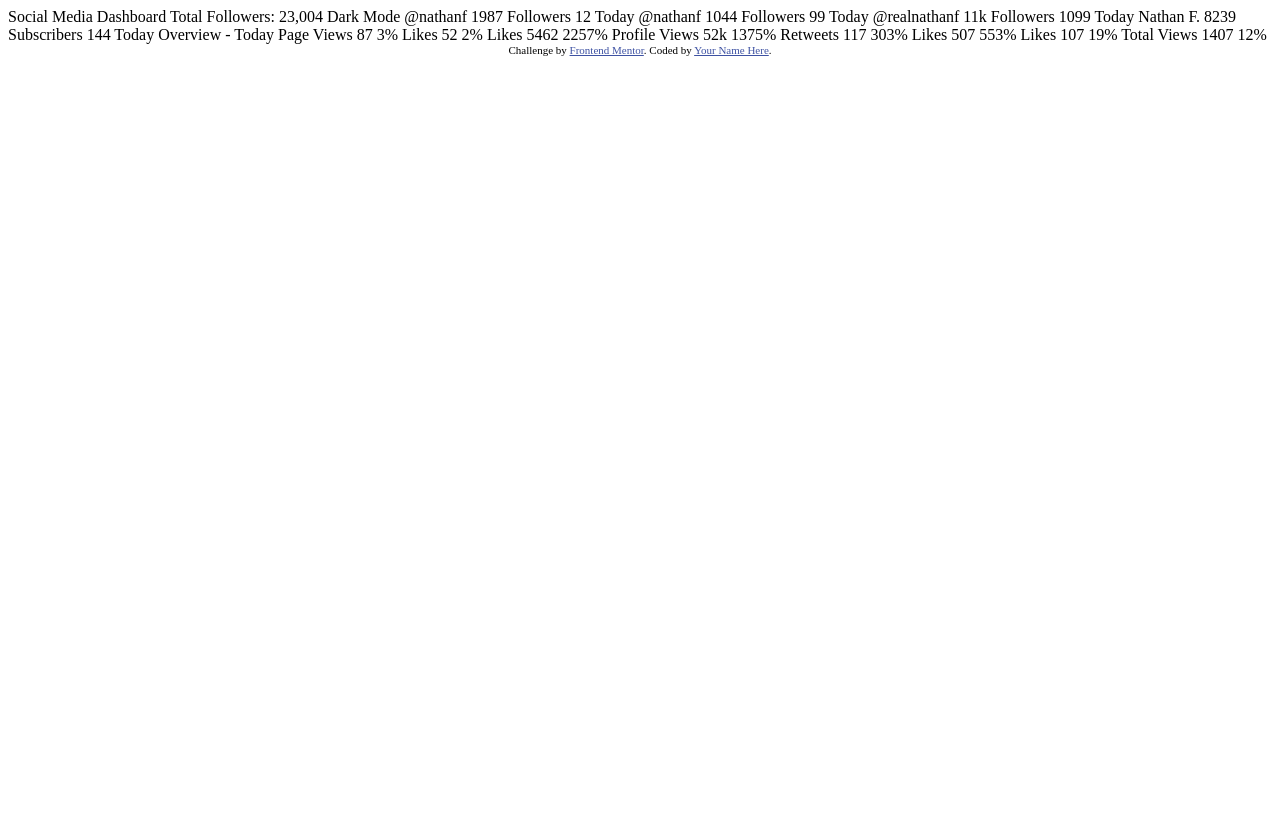
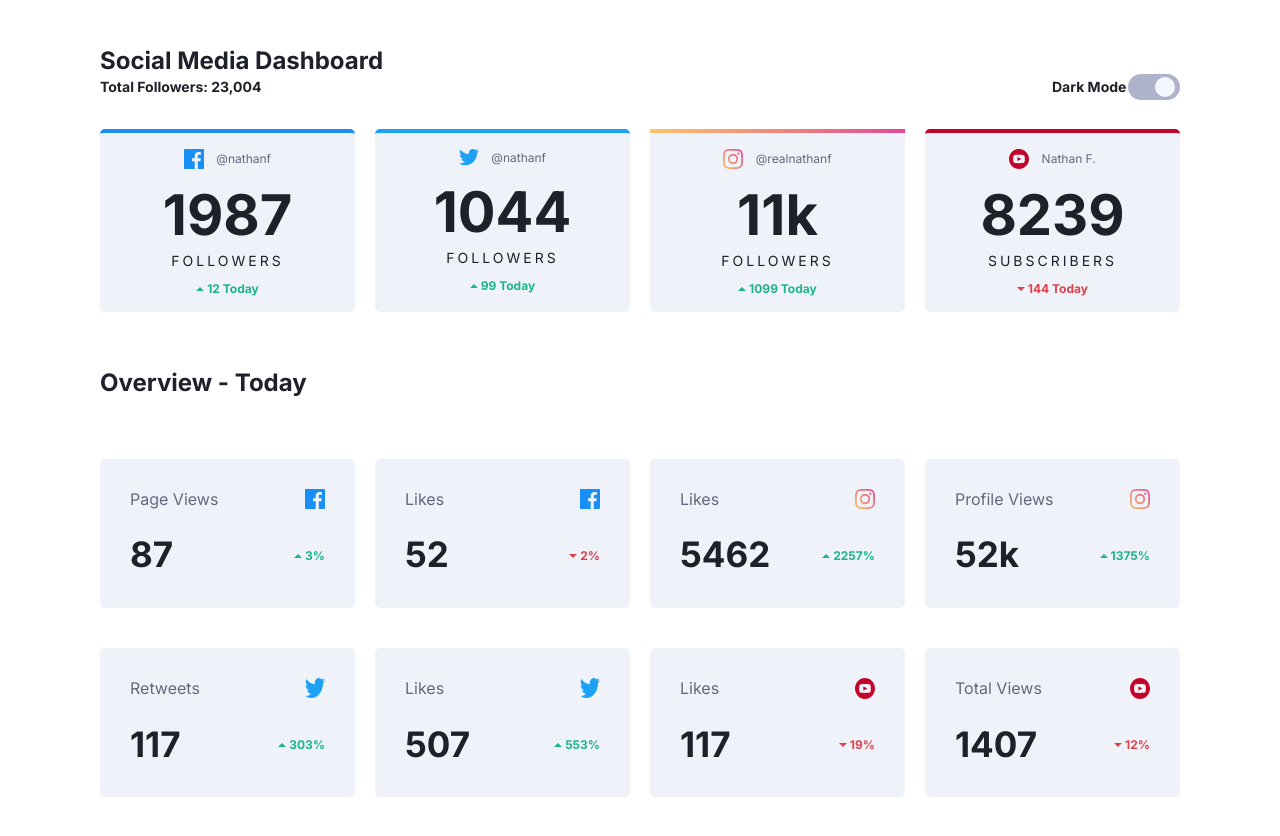
Before and after one commit to SrinthilDev/dashboard-sosmed, a plain HTML site: page index.html in a window 1280 px wide. Before the commit the page ends 800 px from the top, so only its background shows below. Drawn offline with Linux system fonts and the light colour scheme.

Commit message:
Adding Final
Final

```diff
--- /dev/null
+++ b/app.js
@@ -0,0 +1,25 @@
+ // function to set a given theme/color-scheme
+ function setTheme(themeName) {
+    localStorage.setItem('theme', themeName);
+    document.documentElement.className = themeName;
+}
+
+// function to toggle between light and dark theme
+function toggleTheme() {
+    if (localStorage.getItem('theme') === 'theme-dark') {
+        setTheme('theme-light');
+    } else {
+        setTheme('theme-dark');
+    }
+}
+
+// Immediately invoked function to set the theme on initial load
+(function () {
+    if (localStorage.getItem('theme') === 'theme-dark') {
+        setTheme('theme-dark');
+        document.getElementById('slider').checked = false;
+    } else {
+        setTheme('theme-light');
+      document.getElementById('slider').checked = true;
+    }
+})();
--- a/index.html
+++ b/index.html
@@ -1,87 +1,238 @@
 <!DOCTYPE html>
 <html lang="en">
+
 <head>
   <meta charset="UTF-8">
-  <meta name="viewport" content="width=device-width, initial-scale=1.0"> <!-- displays site properly based on user's device -->
+  <meta name="viewport" content="width=device-width, initial-scale=1.0">
+  <!-- displays site properly based on user's device -->
 
   <link rel="icon" type="image/png" sizes="32x32" href="./images/favicon-32x32.png">
+  <link rel="stylesheet" href="dist/css/style.min.css">
 
   <title>Frontend Mentor | [Challenge Name Here]</title>
 
   <!-- Feel free to remove these styles or customise in your own stylesheet 👍 -->
-  <style>
-    .attribution { font-size: 11px; text-align: center; }
-    .attribution a { color: hsl(228, 45%, 44%); }
-  </style>
+
 </head>
+
 <body>
 
-  Social Media Dashboard
-  Total Followers: 23,004
+  <div class="container">
+    <header class="header">
+      <div class="title">
+        <h3 class="toggle">Social Media Dashboard</h3>
+        <span class="span">Total Followers: 23,004</span>
+      </div>
 
-  Dark Mode
+      <div class="tombol-toggle">
+        <span class="span">Dark Mode</span>
+        <label class="switch">
+          <input id="slider" onchange="toggleTheme()" type="checkbox">
+          <span class="slider round"></span>
+        </label>
+      </div>
+
+    </header>
+    <!-- content atas -->
+    <div class="content">
+      <div class="card fb">
+        <div class="nick">
+          <img src="/images/icon-facebook.svg" alt="fb">
+          <span>@nathanf</span>
+        </div>
+        <div class="count-big">
+          <h1>1987</h1>
+          <h4>FOLLOWERS</h4>
+        </div>
+        <div class="count up">
+          <img src="/images/icon-up.svg" alt="up">
+          <span>12 Today</span>
+        </div>
+      </div>
+
+
+      <div class="card tw">
+        <div class="nick">
+          <img src="/images/icon-twitter.svg" alt="fb">
+          <span>@nathanf</span>
+        </div>
+        <div class="count-big">
+          <h1> 1044</h1>
+          <h4>FOLLOWERS</h4>
+        </div>
+        <div class="count up">
+          <img src="/images/icon-up.svg" alt="up">
+          <span>99 Today</span>
+        </div>
+      </div>
+
+      <div class="card in">
+        <div class="nick">
+          <img src="/images/icon-instagram.svg" alt="fb">
+          <span>@realnathanf</span>
+        </div>
+        <div class="count-big">
+          <h1>11k</h1>
+          <h4>FOLLOWERS</h4>
+        </div>
+        <div class="count up">
+          <img src="/images/icon-up.svg" alt="up">
+          <span>1099 Today</span>
+        </div>
+      </div>
+
+      <div class="card yt">
+        <div class="nick">
+          <img src="/images/icon-youtube.svg" alt="fb">
+          <span> Nathan F.</span>
+        </div>
+        <div class="count-big">
+          <h1>8239</h1>
+          <h4>SUBSCRIBERS</h4>
+        </div>
+        <div class="count down">
+          <img src="/images/icon-down.svg" alt="up">
+          <span>144 Today</span>
+        </div>
+      </div>
+    </div>
+    <!-- content bawah -->
+    <div class="content-bawah">
+      <div class="header-bawah">
+        <h3>Overview - Today</h3>
+      </div>
+
+      <div class="context-bawah">
+        <div class="card-bawah">
+          <div class="stat">
+            <span>Page Views</span>
+            <img src="/images/icon-facebook.svg" alt="fb">
+          </div>
+          <div class="stat-count">
+            <h2>87</h2>
+            <div class="count up">
+              <img src="/images/icon-up.svg" alt="up">
+              <span>3%</span>
+            </div>
+          </div>
+        </div>
+
+        <div class="card-bawah">
+          <div class="stat">
+            <span>Likes</span>
+            <img src="/images/icon-facebook.svg" alt="fb">
+          </div>
+          <div class="stat-count">
+            <h2>52</h2>
+            <div class="count down">
+              <img src="/images/icon-down.svg" alt="up">
+              <span>2%</span>
+            </div>
+          </div>
+        </div>
+
+        <div class="card-bawah">
+          <div class="stat">
+            <span>Likes</span>
+            <img src="/images/icon-instagram.svg" alt="fb">
+          </div>
+          <div class="stat-count">
+            <h2>5462</h2>
+            <div class="count up">
+              <img src="/images/icon-up.svg" alt="up">
+              <span>2257%</span>
+            </div>
+          </div>
+        </div>
+
+        <div class="card-bawah">
+          <div class="stat">
+            <span>Profile Views</span>
+            <img src="/images/icon-instagram.svg" alt="fb">
+          </div>
+          <div class="stat-count">
+            <h2>52k</h2>
+            <div class="count up">
+              <img src="/images/icon-up.svg" alt="up">
+              <span>1375%</span>
+            </div>
+          </div>
+        </div>
+
+        <div class="card-bawah">
+          <div class="stat">
+            <span>Retweets</span>
+            <img src="/images/icon-twitter.svg" alt="fb">
+          </div>
+          <div class="stat-count">
+            <h2>117</h2>
+            <div class="count up">
+              <img src="/images/icon-up.svg" alt="up">
+              <span>303%</span>
+            </div>
+          </div>
+        </div>
+
+        <div class="card-bawah">
+          <div class="stat">
+            <span>Likes</span>
+            <img src="/images/icon-twitter.svg" alt="fb">
+          </div>
+          <div class="stat-count">
+            <h2>507</h2>
+            <div class="count up">
+              <img src="/images/icon-up.svg" alt="up">
+              <span>553%</span>
+            </div>
+          </div>
+        </div>
+
+        <div class="card-bawah">
+          <div class="stat">
+            <span>Likes</span>
+            <img src="/images/icon-youtube.svg" alt="fb">
+          </div>
+          <div class="stat-count">
+            <h2>117</h2>
+            <div class="count down">
+              <img src="/images/icon-down.svg" alt="up">
+              <span>19%</span>
+            </div>
+          </div>
+        </div>
+
+        <div class="card-bawah">
+          <div class="stat">
+            <span>Total Views</span>
+            <img src="/images/icon-youtube.svg" alt="fb">
+          </div>
+          <div class="stat-count">
+            <h2>1407</h2>
+            <div class="count down">
+              <img src="/images/icon-down.svg" alt="up">
+              <span>12%</span>
+            </div>
+          </div>
+        </div>
+      </div>
+    </div>
+
+
+  </div>
 
 
 
-  @nathanf
-  1987
-  Followers
-  12 Today
-
-  @nathanf
-  1044
-  Followers
-  99 Today
-
-  @realnathanf
-  11k
-  Followers
-  1099 Today
-
-  Nathan F.
-  8239
-  Subscribers
-  144 Today
 
 
 
-  Overview - Today
 
-  Page Views
-  87
-  3%
 
-  Likes
-  52
-  2%
 
-  Likes
-  5462
-  2257%
-
-  Profile Views
-  52k
-  1375%
-
-  Retweets
-  117
-  303%
-
-  Likes
-  507
-  553%
-
-  Likes
-  107
-  19%
-
-  Total Views
-  1407
-  12%
-
-  <div class="attribution">
+  <!-- <div class="attribution">
     Challenge by <a href="https://www.frontendmentor.io?ref=challenge" target="_blank">Frontend Mentor</a>.
     Coded by <a href="#">Your Name Here</a>.
-  </div>
+  </div> -->
+  <script src="app.js"></script>
 </body>
+
 </html>
--- /dev/null
+++ b/ress/_dashboard.scss
@@ -0,0 +1,274 @@
+@import url('https://fonts.googleapis.com/css2?family=Inter:wght@400;700&display=swap');
+
+html {
+    box-sizing: border-box;
+}
+*, *::before,::after{
+    box-sizing: inherit;
+    font-family: 'Inter', sans-serif;
+    line-height: 1.3;
+    font-size: 100%;
+    margin:0;
+    padding: 0;
+}
+
+body {
+    height: 100vh;
+    margin: 0;
+}
+
+h1{
+    font-size: $font-xlg;
+    color: var(--Text2);
+}
+h2 {
+    font-size: $font-lg;
+}
+h3 {
+    font-size: $font-med;
+}
+h4 {
+    color: var(--Text2);
+    font-size: $font-sm;
+    font-weight: 300;
+    letter-spacing: 3px;
+}
+// h5{
+//     font-size: $font-sm;
+//     font-weight: 600;
+// }
+
+.container {
+    // height: 100vh;
+    background-color: var(--Bg);
+    padding: 45px 24px;
+}
+
+.header {
+    // border: 1px solid green;
+    display: flex;
+    flex-direction: column;
+    color: var(--darkText1);
+    font-weight: 600;
+
+    h3 {
+        color: var(--Text2);
+    }
+    .span {
+        font-size: $font-sm;
+        color: var(--Text2);
+    }
+}
+
+.title {
+    padding-bottom: 16px;
+    border-bottom: 2px solid var(--CardBg);
+}
+
+
+.tombol-toggle {
+    margin-top: 16px;
+    display: flex;
+    justify-content: space-between;
+
+}
+
+// CONTENT
+.content {
+    margin-top: 1em;
+}
+
+.card {
+    display: flex;
+    flex-direction: column;
+    align-items: center;
+    padding: 1em 0;
+    background-color: var(--CardBg);
+    border-radius: 5px;
+    margin-bottom: 10px;
+    min-width: 255px;
+    cursor: pointer;
+
+    &:hover {
+        background-color: var(--CardHv);
+    }
+
+
+    &.fb {
+        border-top: 4px solid $fb;
+    }
+    &.tw {
+        border-top: 4px solid $tw;
+    }
+    &.in {
+        border-top: 4px solid;
+        border-image-slice: 1;
+        border-image-source:  linear-gradient(to right, hsl(37, 97%, 70%), hsl(329, 70%, 58%));
+    }
+    &.yt {
+        border-top: 4px solid $yt;
+    }
+    .nick {
+        color: var(--Text1);
+        font-size: $font-xm;
+        font-weight: 500;
+
+        > img {
+            vertical-align: middle;
+            margin-right: 9px;
+        }
+        > span {
+            vertical-align: middle;
+        }
+    }
+
+    .count-big {
+        color: white;
+        text-align: center;
+        margin: 10px 0;
+    }
+    .count {
+        font-size: $font-xm;
+        font-weight: 600;
+        color: $limaGreen;
+
+        > img {
+            vertical-align: middle;
+        }
+
+        > span {
+            vertical-align: middle;
+        }
+        &.up {
+            color: $limaGreen;
+        }
+        &.down {
+            color: $brightRed;
+        }
+    }
+
+}
+
+// content bawah
+.content-bawah {
+    margin-top: 45px;
+}
+.header-bawah{
+    color: var(--Text2);
+    margin-bottom: 30px;
+}
+
+
+.card-bawah {
+    display: flex;
+    flex-direction: column;
+    justify-content: space-between;
+    align-items: center;
+    padding: 1em 0;
+    background-color: var(--CardBg);
+    border-radius: 5px;
+    margin-bottom: 10px;
+    min-width: 255px;
+    cursor: pointer;
+    padding: 30px;
+
+    .stat,.count > span {
+      vertical-align: middle;
+    }
+    .stat,.count > img {
+        vertical-align: middle;
+    }
+
+    > .stat, .stat-count {
+        display: flex;
+        justify-content: space-between;
+        width: 100%;
+    }
+    .stat > span{
+        color: var(--Text1);
+        font-weight: 500;
+    }
+    .stat-count {
+        display: flex;
+        justify-content: space-between;
+        align-items: center;
+        margin-top: 23px;
+
+        > h2 {
+            color: var(--Text2);
+        }
+        .count {
+            font-size: $font-xm;
+            font-weight: 600;
+
+            &.up {
+                color: $limaGreen;
+            }
+            &.down {
+                color: $brightRed;
+            }
+        }
+    }
+
+
+}
+
+
+
+// media query
+.header {
+    @include breakpoint-up(large){
+        display: flex;
+        flex-direction: row;
+        justify-content: space-between;
+    }
+}
+.title {
+    @include breakpoint-up(large){
+        border: none;
+    }
+}
+.tombol-toggle {
+    @include breakpoint-up(large) {
+        width: 10vw;
+        align-items: center;
+
+    }
+}
+.content {
+    @include breakpoint-up(large) {
+        display: flex;
+        justify-content: space-between;
+
+    }
+}
+.context-bawah {
+    @include breakpoint-up(large) {
+        display: flex;
+        -webkit-flex-wrap: wrap;
+        flex-wrap: wrap;
+        justify-content: space-between;
+
+    }
+}
+.card-bawah {
+    @include breakpoint-up(large) {
+        margin-top: 30px;
+
+    }
+}
+.container {
+    // height: 100vh;
+   @include breakpoint-up(large) {
+    padding: 45px 100px;
+   }
+}
+
+// .attribution {
+//   font-size: 11px;
+//   text-align: center;
+// }
+
+// .attribution a {
+//   color: hsl(228, 45%, 44%);
+// }
--- /dev/null
+++ b/ress/_toggle.scss
@@ -0,0 +1,53 @@
+// swtich
+.switch {
+    position: relative;
+    display: inline-block;
+    width: 52px;
+    height: 26px;
+    input {
+        opacity: 0;
+        width: 0;
+        height: 0;
+    }
+    input:checked + .slider {
+        background: $lightToggle;
+      }
+
+
+      input:checked + .slider:before {
+        -webkit-transform: translateX(24px);
+        -ms-transform: translateX(24px);
+        transform: translateX(24px);
+      }
+    .slider {
+        position: absolute;
+        cursor: pointer;
+        top: 0;
+        left: 0;
+        right: 0;
+        bottom: 0;
+        background: rgb(55,143,230);
+        background: linear-gradient(90deg, rgba(55,143,230,1) 19%, rgba(61,209,142,1) 59%);
+        -webkit-transition: .4s;
+        transition: .4s;
+    }
+    .slider:before {
+        position: absolute;
+        content: "";
+        height: 20px;
+        width: 20px;
+        left: 3px;
+        bottom: 3px;
+        background-color: var(--PatternBg);
+        -webkit-transition: .4s;
+        transition: .4s;
+    }
+    .round {
+        border-radius: 34px;
+      }
+
+    .round:before {
+        border-radius: 50%;
+    }
+
+}
--- /dev/null
+++ b/ress/style.scss
@@ -0,0 +1,4 @@
+@import "var";
+@import "mixins";
+@import "toggle";
+@import "dashboard";
```
Also changed, not shown: ress/_mixins.scss (added, +33 -0 lines), ress/_var.scss (added, +42 -0 lines), dist/css/style.min.css (added).
